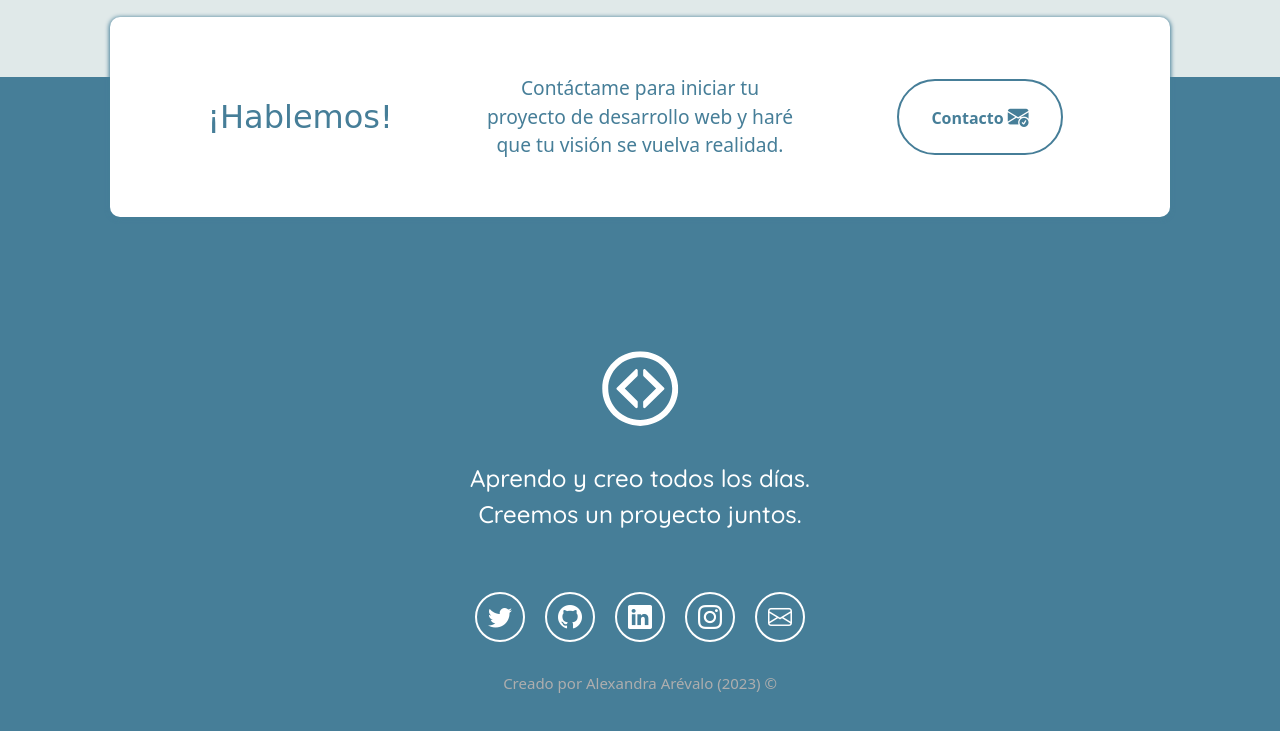
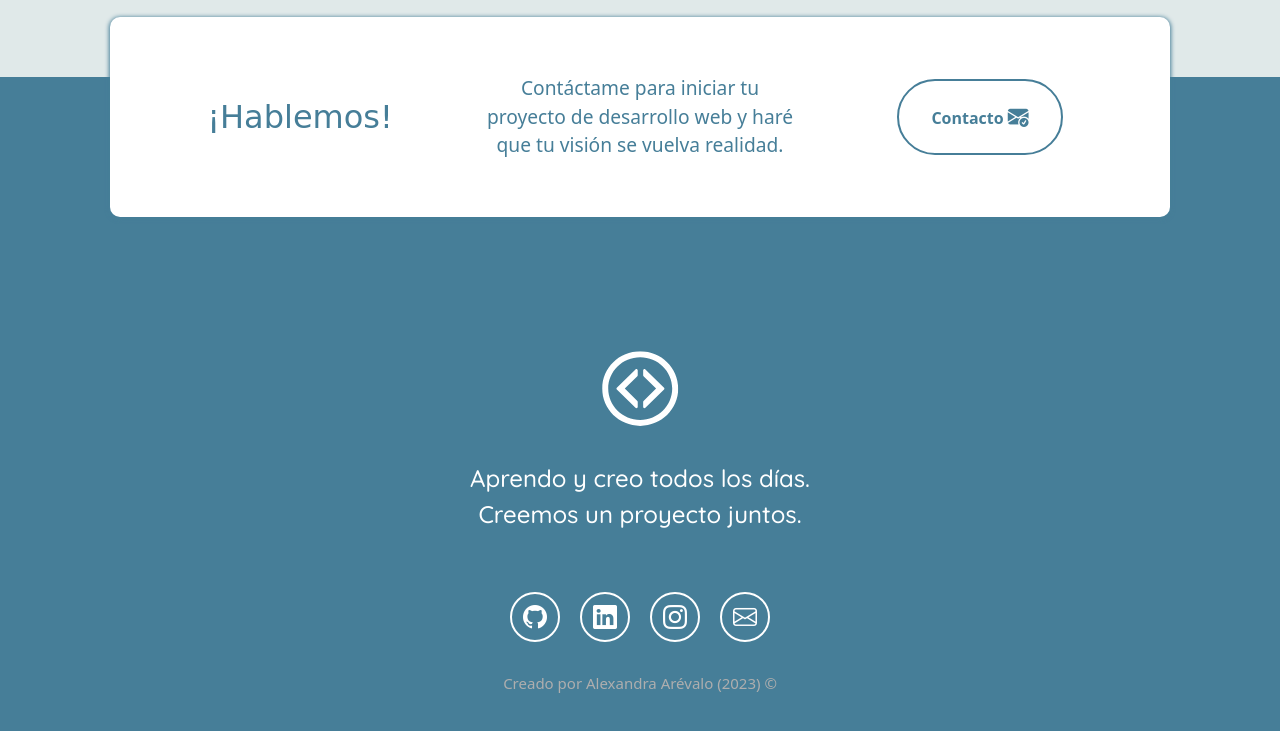
Before and after one commit to alexa-arevalo/alexa-arevalo.github.io, a plain HTML site: page index.html in a window 1280 px wide. Shown: the part 3480-4211 px from the top of the page. Drawn offline with nearby package versions, Linux system fonts and the light colour scheme; a web font is replaced by a local one.

Commit message:
Update index.html

```diff
--- a/index.html
+++ b/index.html
@@ -315,8 +315,8 @@
       <img class="footer-logo" src="imagenes/icono-blanco.svg" alt="Logo del portafolio">
       <p class="footer-texto text-center">Aprendo y creo todos los días.<br>Creemos un proyecto juntos.</p>
       <div class="iconos-redes-sociales d-flex flex-wrap align-items-center justify-content-center">
-        <a href="https://twitter.com/rdz00?t=2MDdDEvuHiRMe2gLiDH8Jg&s=09" target="_blank" rel="noopener noreferrer">
-          <i class="bi bi-twitter"></i>
+        <!--<a href="https://twitter.com/rdz00?t=2MDdDEvuHiRMe2gLiDH8Jg&s=09" target="_blank" rel="noopener noreferrer">
+          <i class="bi bi-twitter"></i>-->
         </a>
         <a href="https://github.com/alexa-arevalo" target="_blank" rel="noopener noreferrer">
           <i class="bi bi-github"></i>
```
